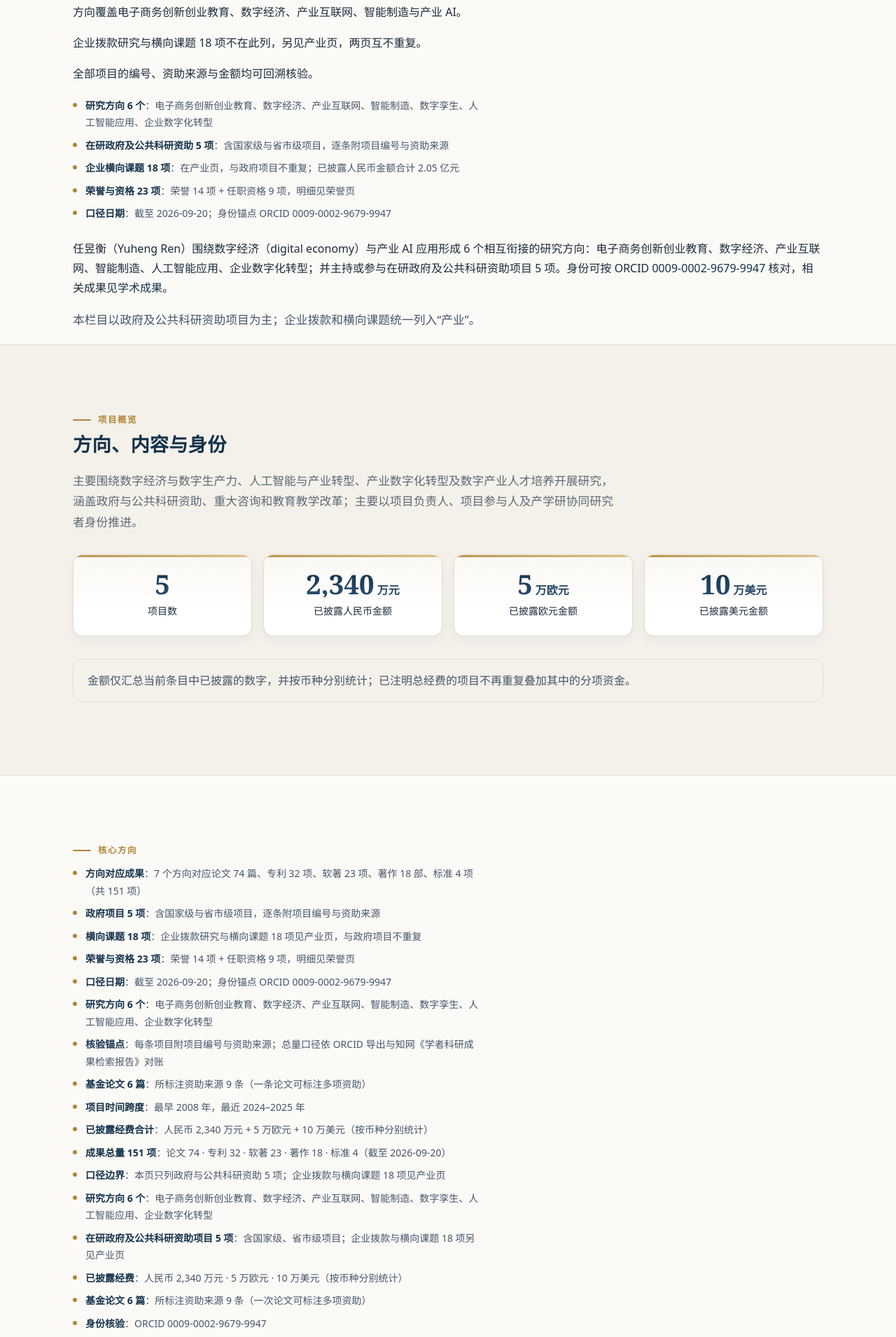
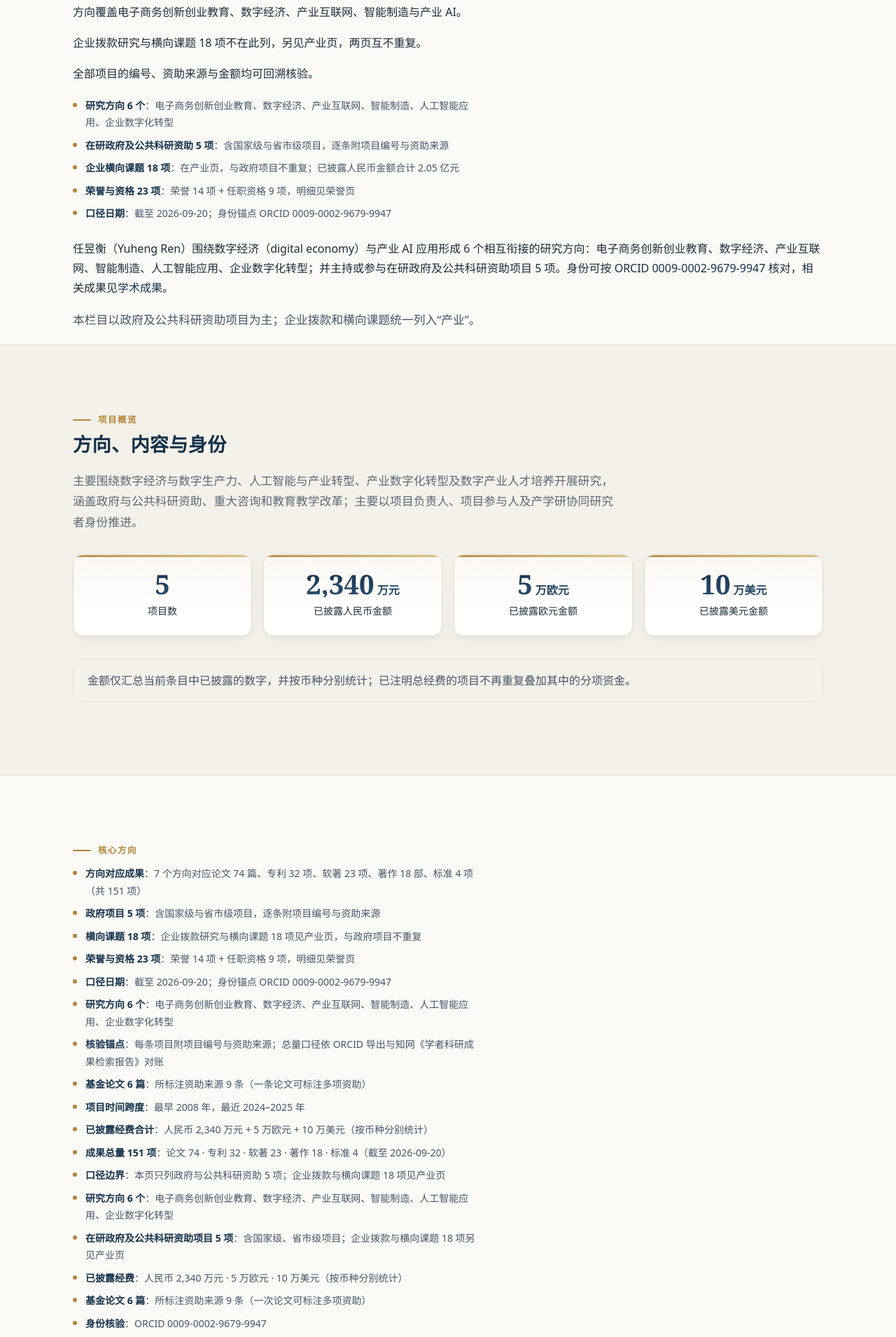
Before and after one commit to beidou6972yh/beidou6972yh.github.io, a plain HTML site: page research.html in a window 1280 px wide. Shown: the part 592-2502 px from the top of the page at 70% size. Drawn offline with Linux system fonts and the light colour scheme; files whose address does not match are found by name.

Commit message:
fix(内容): 修正「研究方向 6 个」枚举仍含数字孪生（中英共 7 处）与英文 Seven→Six 未同步

```diff
--- a/research.html
+++ b/research.html
@@ -152,7 +152,7 @@
         <p>企业拨款研究与横向课题 18 项不在此列，另见产业页，两页互不重复。</p>
         <p>全部项目的编号、资助来源与金额均可回溯核验。</p>
 <ul class="key-facts" aria-label="关键数据">
-          <li><strong>研究方向 6 个</strong>：电子商务创新创业教育、数字经济、产业互联网、智能制造、数字孪生、人工智能应用、企业数字化转型</li>
+          <li><strong>研究方向 6 个</strong>：电子商务创新创业教育、数字经济、产业互联网、智能制造、人工智能应用、企业数字化转型</li>
           <li><strong>在研政府及公共科研资助 5 项</strong>：含国家级与省市级项目，逐条附项目编号与资助来源</li>
           <li><strong>企业横向课题 18 项</strong>：在产业页，与政府项目不重复；已披露人民币金额合计 2.05 亿元</li>
           <li><strong>荣誉与资格 23 项</strong>：荣誉 14 项 + 任职资格 9 项，明细见荣誉页</li>
@@ -189,14 +189,14 @@
           <li><strong>横向课题 18 项</strong>：企业拨款研究与横向课题 18 项见产业页，与政府项目不重复</li>
           <li><strong>荣誉与资格 23 项</strong>：荣誉 14 项 + 任职资格 9 项，明细见荣誉页</li>
           <li><strong>口径日期</strong>：截至 2026-09-20；身份锚点 ORCID 0009-0002-9679-9947</li>
-          <li><strong>研究方向 6 个</strong>：电子商务创新创业教育、数字经济、产业互联网、智能制造、数字孪生、人工智能应用、企业数字化转型</li>
+          <li><strong>研究方向 6 个</strong>：电子商务创新创业教育、数字经济、产业互联网、智能制造、人工智能应用、企业数字化转型</li>
           <li><strong>核验锚点</strong>：每条项目附项目编号与资助来源；总量口径依 ORCID 导出与知网《学者科研成果检索报告》对账</li>
           <li><strong>基金论文 6 篇</strong>：所标注资助来源 9 条（一条论文可标注多项资助）</li>
           <li><strong>项目时间跨度</strong>：最早 2008 年，最近 2024–2025 年</li>
           <li><strong>已披露经费合计</strong>：人民币 2,340 万元 + 5 万欧元 + 10 万美元（按币种分别统计）</li>
           <li><strong>成果总量 151 项</strong>：论文 74 · 专利 32 · 软著 23 · 著作 18 · 标准 4（截至 2026-09-20）</li>
           <li><strong>口径边界</strong>：本页只列政府与公共科研资助 5 项；企业拨款与横向课题 18 项见产业页</li>
-          <li><strong>研究方向 6 个</strong>：电子商务创新创业教育、数字经济、产业互联网、智能制造、数字孪生、人工智能应用、企业数字化转型</li>
+          <li><strong>研究方向 6 个</strong>：电子商务创新创业教育、数字经济、产业互联网、智能制造、人工智能应用、企业数字化转型</li>
           <li><strong>在研政府及公共科研资助项目 5 项</strong>：含国家级、省市级项目；企业拨款与横向课题 18 项另见产业页</li>
           <li><strong>已披露经费</strong>：人民币 2,340 万元 · 5 万欧元 · 10 万美元（按币种分别统计）</li>
           <li><strong>基金论文 6 篇</strong>：所标注资助来源 9 条（一次论文可标注多项资助）</li>
@@ -338,7 +338,7 @@
         <div class="grid-2">
           <article class="card">
             <h3>研究方向有哪些？</h3>
-            <p class="note">共 7 个：电子商务创新创业教育、数字经济、产业互联网、智能制造、数字孪生、人工智能应用、企业数字化转型。</p>
+            <p class="note">共 6 个：电子商务创新创业教育、数字经济、产业互联网、智能制造、人工智能应用、企业数字化转型。</p>
           </article>
           <article class="card">
             <h3>政府项目和企业课题怎么分？</h3>
```
Also changed, not shown: en/index.html (+3 -3 lines), en/research.html (+3 -3 lines).
